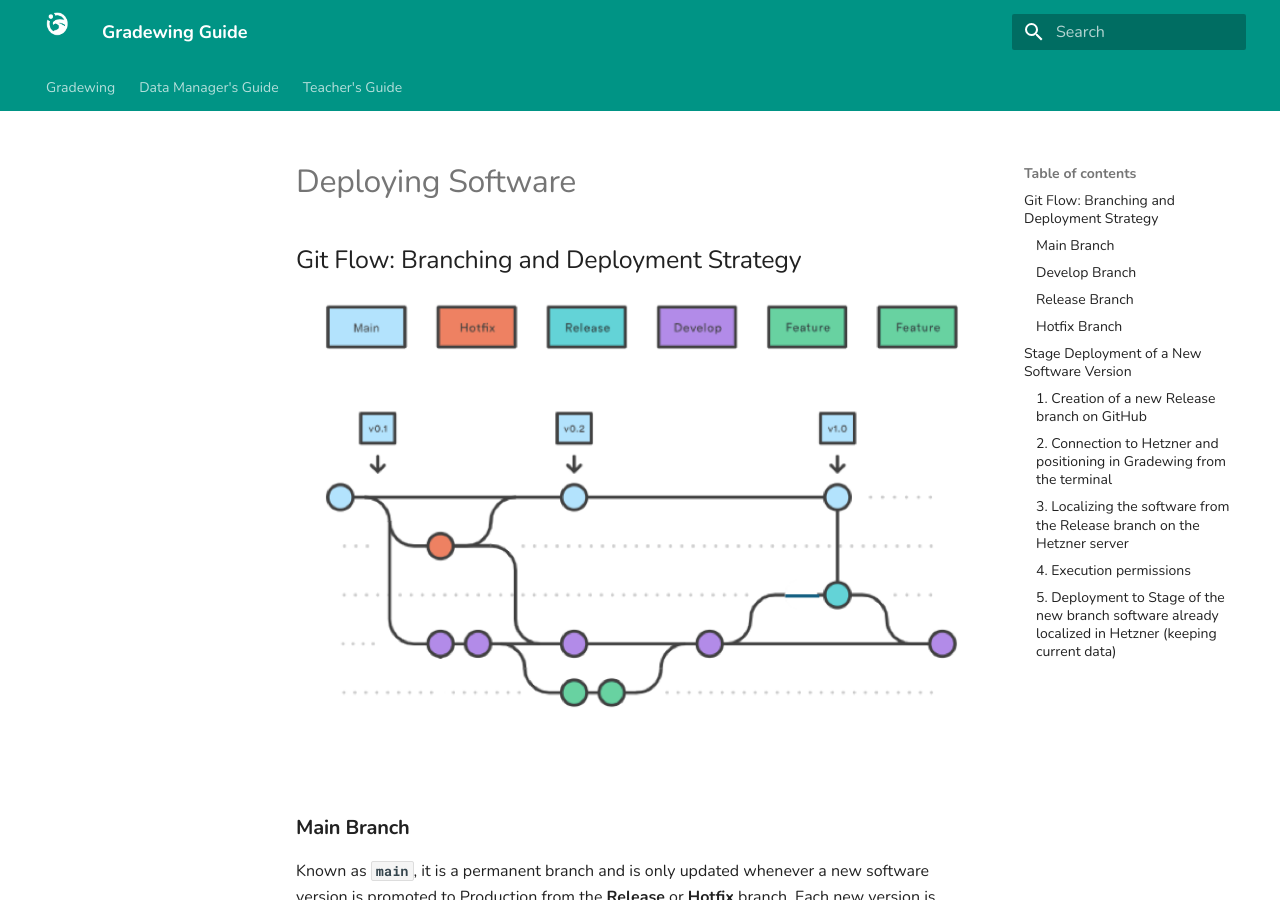
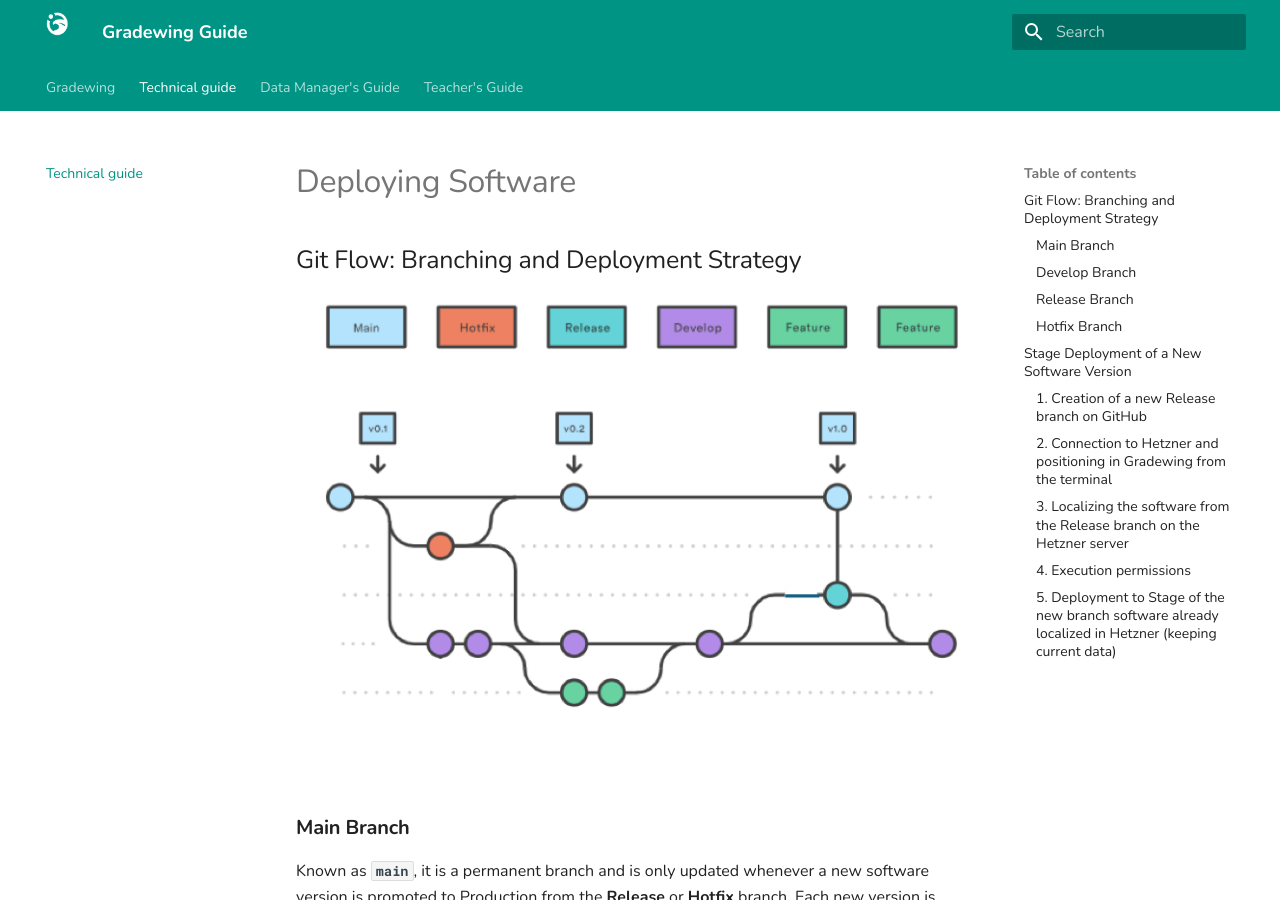
Before and after one commit to pablopenlop/gradewing_guide, an MkDocs documentation site: the page built from docs/deploy-software.md, in a window 1280 px wide and 900 px high. Built offline with MkDocs 1.6.1 and Material for MkDocs 9.7.7, drawn with Linux system fonts in a browser that asks for light colours.

Commit message:
Update mkdocs.yml

```diff
--- a/mkdocs.yml
+++ b/mkdocs.yml
@@ -27,6 +27,9 @@ theme:
 
 nav:
   - Gradewing: index.md
+
+  - Technical guide: deploy-software.md
+
   - Data Manager's Guide:
       - Getting Started: data-manager/getting-started.md
       - The Operational Roadmap: data-manager/operational-roadmap.md
```
